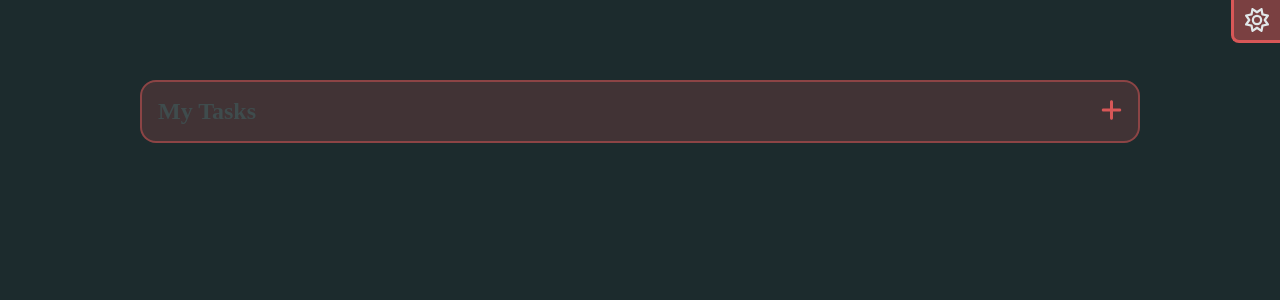
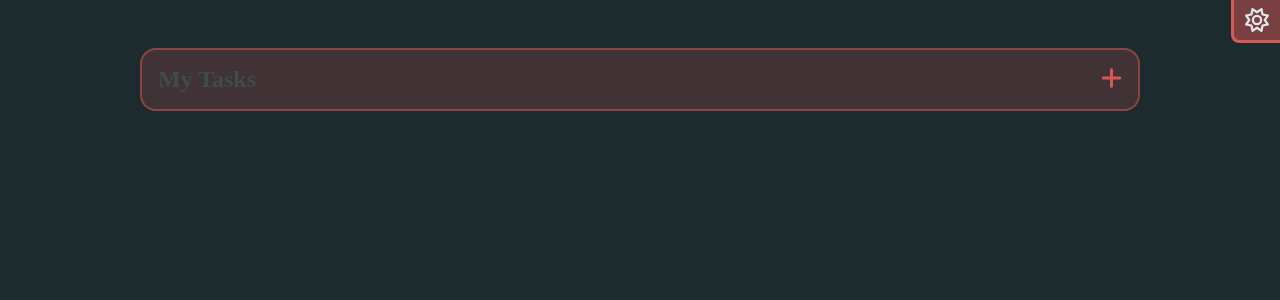
Before and after one commit to DigitaleWeltLibrary/to-do-app, a React (Vite) app: page / in a window 1280 px wide. Shown: the top 300 px of the page. Built offline with nearby package versions, Linux system fonts and the light colour scheme.

Commit message:
displaying many to dos on the screen resolved

```diff
--- a/src/style/main.scss
+++ b/src/style/main.scss
@@ -17,6 +17,6 @@ body {
   }
 
   #root {
-    margin-top: 5rem;
+    margin-top: 3rem;
   }
 }
--- a/src/style/todolist.module.scss
+++ b/src/style/todolist.module.scss
@@ -1,7 +1,7 @@
 @use "./var.module.scss" as *;
 
 .todolist {
-  margin-top: 1rem;
+  margin-block:  1rem;
   padding: 1rem;
   border-radius: 1rem;
   color: $light-text;
```
